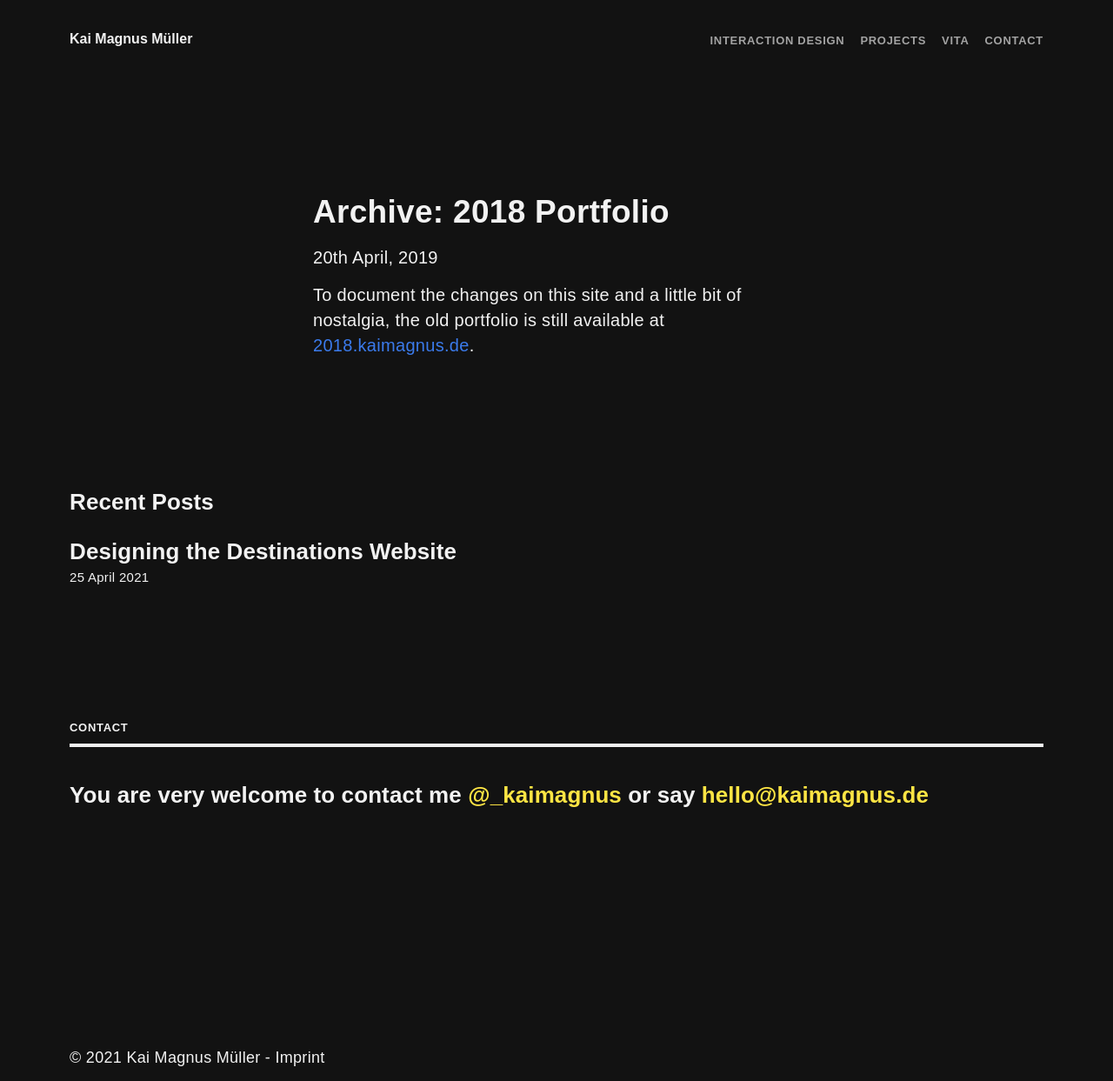
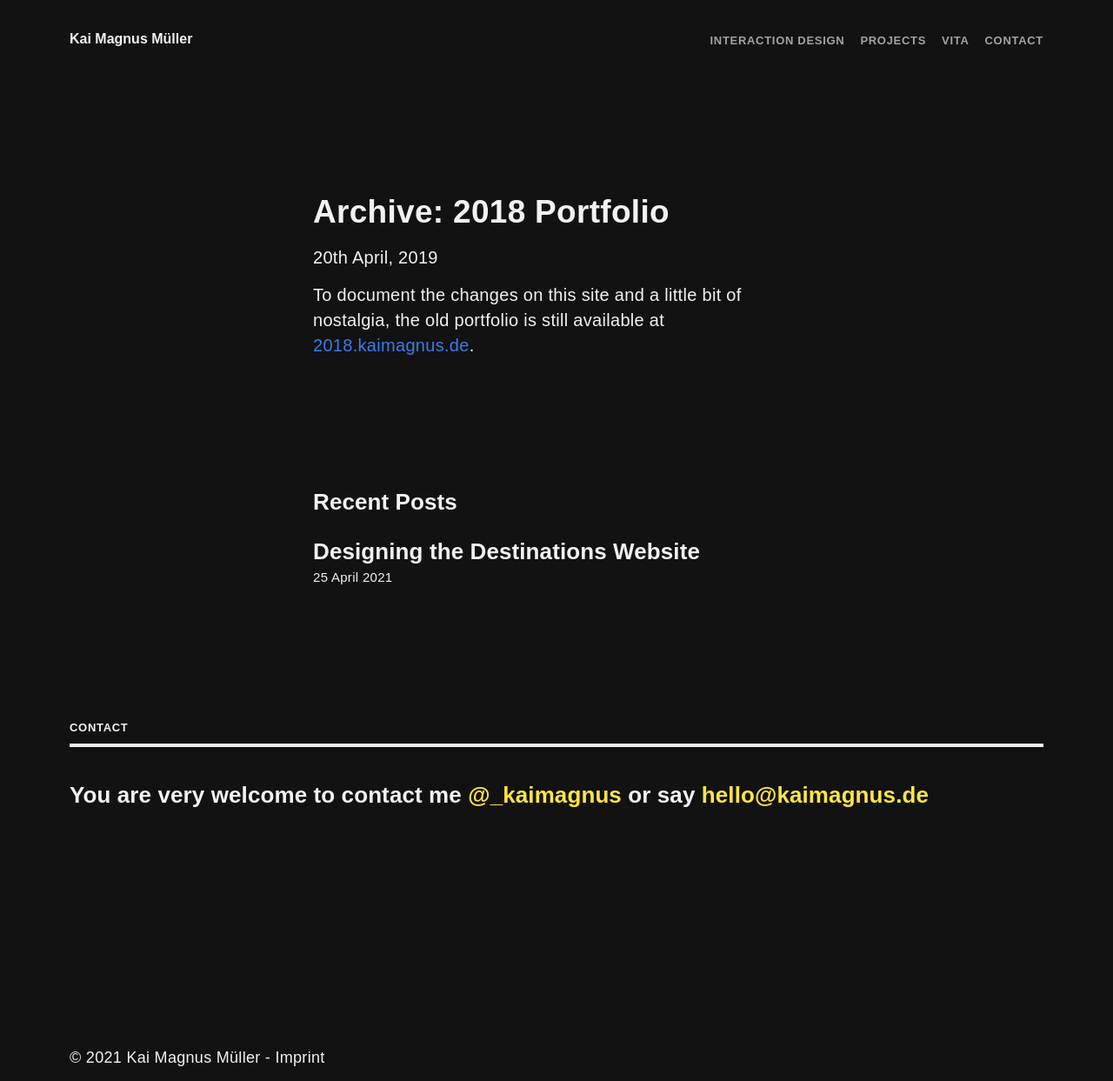
Before and after one commit to KaiMagnusMueller/kaimagnus.de, a Jekyll site: the page built from _posts/2019-04-20-oldwebsite.md, in a window 1280 px wide. Shown: the whole page at 87% size. Built offline with Jekyll 4.4.1, drawn with Linux system fonts in a browser that asks for light colours; nearby versions of some CDN libraries; some web fonts are replaced; library files that are not in the unit come from our copies.

Commit message:
article middle layout fixes

```diff
--- a/_layouts/article.html
+++ b/_layouts/article.html
@@ -19,6 +19,9 @@ layout: default
 
 <div class="recent-articles">
     <h2 class="article-heading-other">Recent Posts</h2>
+    <!-- <div class="divider-header ">
+        <p class="left">Recent Posts</p>
+    </div> -->
     {% for article in site.categories.articles %}
 
     {% unless page.url == article.url %}
--- a/_scss/_article.scss
+++ b/_scss/_article.scss
@@ -2,7 +2,7 @@
 
   & > * {
       grid-column: 2 / -1;
-      width: 475px;
+
   }
 
   .grid-4 {
@@ -16,7 +16,8 @@
   }
 
   h2 {
-    margin: 38px 0 10px 0;
+    margin-top: 38px;
+    margin-bottom: 10px;
   }
 
   .project-media-figure {
@@ -31,12 +32,12 @@
 
 .articles-heading {
   grid-column: 2 / -1;
-  width: 52%;
+  width: 50%;
 }
 
 .all-article-section {
   grid-column: 2 / -1;
-  width: 52%;
+  width: 50%;
 }
 
 .recent-articles {
@@ -55,14 +56,20 @@
   }
 
   & > * {
-      grid-column: 2 / -1;
-      width: 52%;
+
   }
 
   a {
     color: $white-90;
   }
+  a:visited {
+    color: $white-90;
+  }
 }
+
+// .article + #contact {
+//   width: 50%;
+// }
 
 @media (max-width: 1200px) {
   .article {
--- a/_scss/_base.scss
+++ b/_scss/_base.scss
@@ -50,10 +50,32 @@ body {
     h1,
     h2,
     h3,
-    h4 {
+    h4,
+    .footnotes,
+    .link-back,
+    blockquote,
+    .recent-articles {
       width: 50%;
       margin-left: auto ;
       margin-right: auto ;
+    }
+  }
+
+  blockquote {
+    border-left: 4px solid;
+    padding-left: 20px;
+    margin-top: 24px;
+    margin-bottom: 24px ;
+    box-sizing: border-box;
+
+    p {
+      margin: 14px 0 14px !important;
+    }
+
+    * {
+      margin: 12px 0;
+      font-size: 28px;
+      line-height: 1.2em;
     }
   }
 }
@@ -165,7 +187,10 @@ figcaption {
     width: 100%;
     height: 100%;
     opacity: 0;
+
     background-color: #000000be;
+    backdrop-filter: blur(5px);
+
     transition: 0.3s opacity;
   }
 
--- a/_scss/_index.scss
+++ b/_scss/_index.scss
@@ -215,6 +215,11 @@
   picture {
     display: block;
   }
+}
+
+#featured-sticky {
+  position: sticky;
+  top: 60px;
 }
 
 .extended-text {
--- a/_scss/_typo.scss
+++ b/_scss/_typo.scss
@@ -144,18 +144,7 @@ h3 {
   margin: 38px 0 10px 0;
 }
 
-blockquote {
-  border-left: 4px solid;
-  padding-left: 20px;
-  margin: 16px 0 16px 0;
-  box-sizing: border-box;
 
-  * {
-    margin: 12px 0;
-    font-size: 28px;
-    line-height: 1.2em;
-  }
-}
 
 @media screen and (max-width: 550px) {
   blockquote {
--- a/index.html
+++ b/index.html
@@ -98,7 +98,7 @@ description: Hello, I'm Kai Magnus Müller. I'm an Interaction Design student at
         {% for project in site.categories.projects %}
         {% if project.prefix == "destinations" %}
         <div class="featured-left">
-            <div class="featured-title tilt-helper" style="background-color: {{ project.color_main }};" data-tilt
+            <div id="featured-sticky" class="featured-title tilt-helper" style="background-color: {{ project.color_main }};" data-tilt
                  data-tilt-max="3">
                 <a id="featured-{{project.prefix}}" href="{{ project.url }}">
                     <div class="outer aspect-1-1">
@@ -112,7 +112,7 @@ description: Hello, I'm Kai Magnus Müller. I'm an Interaction Design student at
                     </div>
                 </a>
             </div>
-            <p class="featured-desc">{{ project.description }}</p>
+            <!-- <p class="featured-desc">{{ project.description }}</p> -->
         </div>
         <div class="featured-right">
             <div class="featured-image">
```
